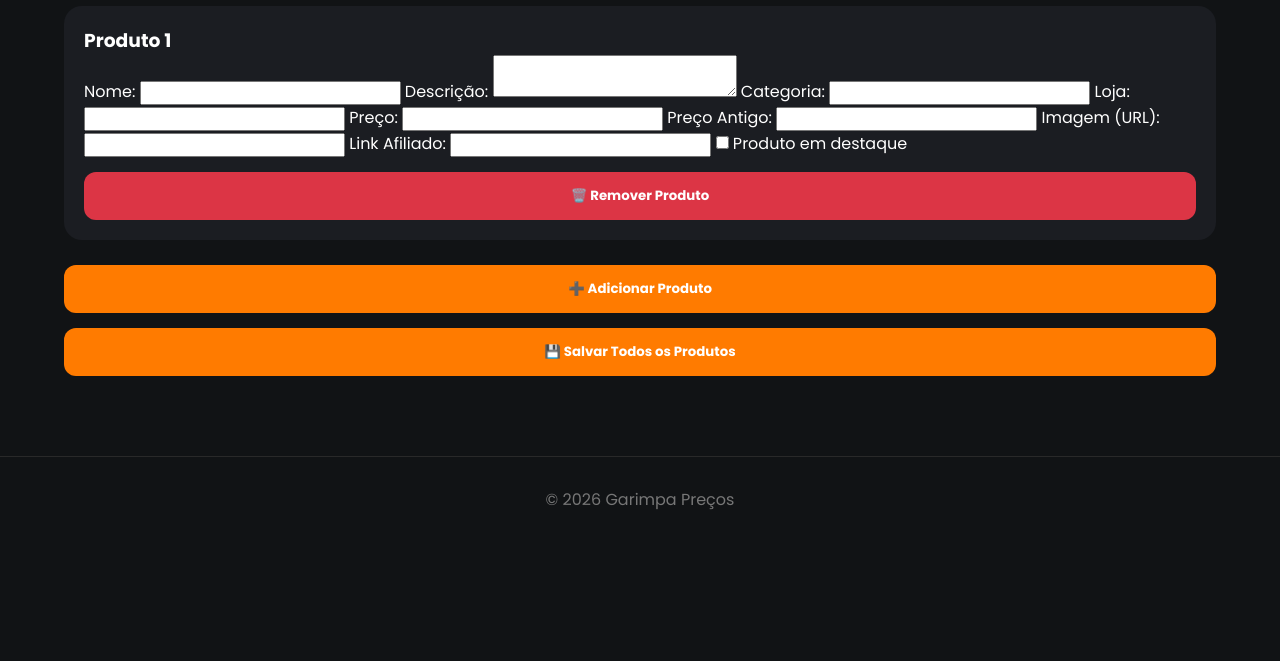
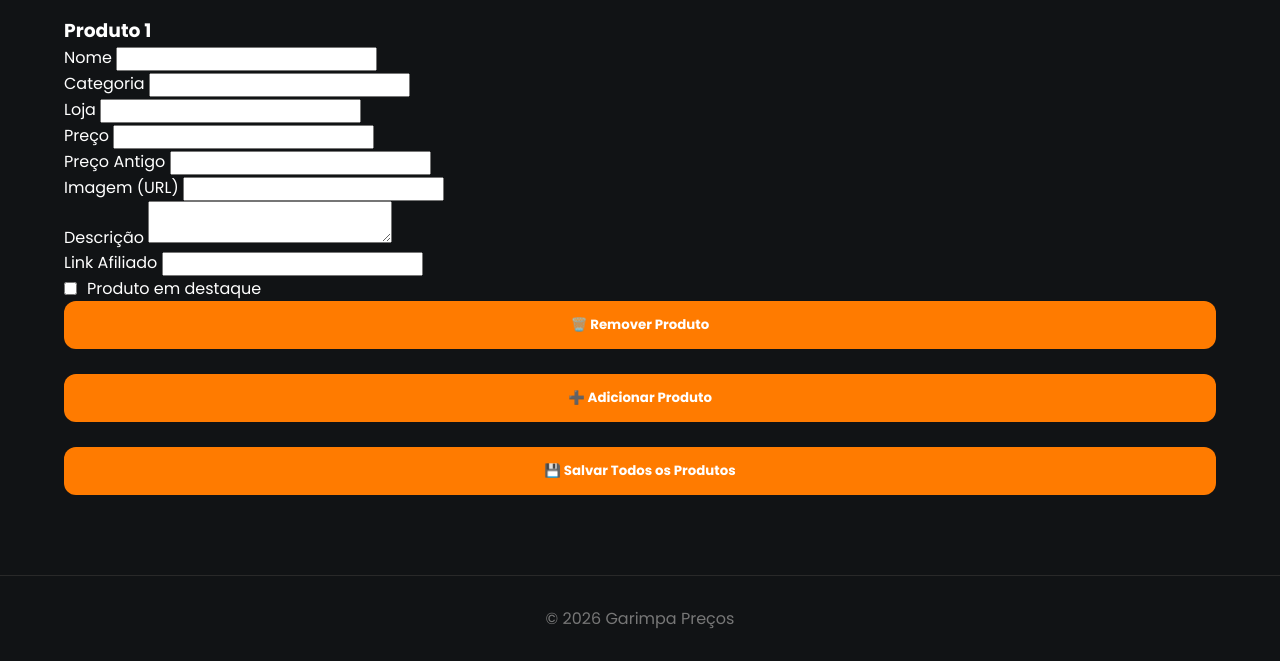
Before and after one commit to PlayerBuuzz/Garimpaprecosnet5, a plain HTML site: page lancarproduto.html in a window 1280 px wide. Shown: the part 220-881 px from the top of the page. Before the commit the page ends 800 px from the top, so only its background shows below. Drawn offline with Linux system fonts and the light colour scheme.

Commit message:
Update lancarproduto.html

```diff
--- a/lancarproduto.html
+++ b/lancarproduto.html
@@ -1,14 +1,16 @@
 <!DOCTYPE html>
 <html lang="pt-BR">
+
 <head>
     <meta charset="UTF-8">
     <meta name="viewport" content="width=device-width, initial-scale=1.0">
-  <title>Lançar Produto - Garimpa Preços</title>
+    <title>Cadastrar Produtos - Garimpa Preços</title>
 
     <link rel="stylesheet" href="style.css">
 
     <link rel="preconnect" href="https://fonts.googleapis.com">
-  <link href="https://fonts.googleapis.com/css2?family=Poppins:wght@300;400;500;600;700&display=swap" rel="stylesheet">
+    <link href="https://fonts.googleapis.com/css2?family=Poppins:wght@300;400;500;600;700&display=swap"
+        rel="stylesheet">
 </head>
 
 <body>
@@ -20,7 +22,7 @@
         </div>
     </header>
 
-<main style="width:90%;margin:40px auto;">
+    <main>
 
         <h2 class="titulo">Cadastrar Produtos</h2>
 
@@ -28,70 +30,78 @@
 
             <div id="listaProdutos">
 
-<div class="card-produto produto-item" style="padding:20px;margin-bottom:25px;">
+                <div class="produto-item">
 
                     <h3>Produto 1</h3>
 
-<label>Nome:</label>
+                    <div class="campo">
+                        <label>Nome</label>
                         <input type="text" name="nome[]" required>
+                    </div>
 
-<label>Descrição:</label>
+                    <div class="campo">
+                        <label>Categoria</label>
+                        <input type="text" name="categoria[]" required>
+                    </div>
+
+                    <div class="campo">
+                        <label>Loja</label>
+                        <input type="text" name="loja[]" required>
+                    </div>
+
+                    <div class="campo">
+                        <label>Preço</label>
+                        <input type="number" name="preco[]" step="0.01" required>
+                    </div>
+
+                    <div class="campo">
+                        <label>Preço Antigo</label>
+                        <input type="number" name="precoAntigo[]" step="0.01">
+                    </div>
+
+                    <div class="campo">
+                        <label>Imagem (URL)</label>
+                        <input type="text" name="imagem[]">
+                    </div>
+
+                    <div class="campo campo-full">
+                        <label>Descrição</label>
                         <textarea name="descricao[]" required></textarea>
+                    </div>
 
-<label>Categoria:</label>
-<input type="text" name="categoria[]" required>
+                    <div class="campo campo-full">
+                        <label>Link Afiliado</label>
+                        <input type="text" name="afiliado[]">
+                    </div>
 
-<label>Loja:</label>
-<input type="text" name="loja[]" required>
-
-<label>Preço:</label>
-<input type="number" name="preco[]" step="0.01" required>
-
-<label>Preço Antigo:</label>
-<input type="number" name="precoAntigo[]" step="0.01">
-
-<label>Imagem (URL):</label>
-<input type="text" name="imagem[]">
-
-<label>Link Afiliado:</label>
-<input type="text" name="afiliado[]">
-
-<label>
+                    <div class="campo campo-full">
+                        <label style="display:flex;align-items:center;gap:10px;">
                             <input type="checkbox" name="destaque[]">
                             Produto em destaque
                         </label>
+                    </div>
 
-<button
-type="button"
-class="removerProduto btnOferta"
-style="background:#dc3545;margin-top:15px;">
+                    <div class="acoes">
+                        <button type="button" class="btnOferta removerProduto">
                             🗑️ Remover Produto
                         </button>
+                    </div>
 
                 </div>
 
             </div>
 
-<div style="display:flex;gap:15px;flex-wrap:wrap;margin-top:20px;">
+            <br>
 
-<button
-type="button"
-id="addProduto"
-class="btnOferta">
-
+            <button type="button" class="btnOferta" id="addProduto">
                 ➕ Adicionar Produto
-
             </button>
 
-<button
-type="submit"
-class="btnOferta">
+            <br><br>
 
+            <button type="submit" class="btnOferta">
                 💾 Salvar Todos os Produtos
-
             </button>
-
-</div>
 
         </form>
 
@@ -115,31 +125,37 @@ document.getElementById("addProduto").addEventListener("click", () => {
 
             novo.querySelector("h3").textContent = "Produto " + contador;
 
-    novo.querySelectorAll("input, textarea").forEach(campo => {
+            novo.querySelectorAll("input").forEach(campo => {
 
-        if(campo.type==="checkbox"){
-            campo.checked=false;
-        }else{
-            campo.value="";
+                if (campo.type == "checkbox") {
+
+                    campo.checked = false;
+
+                } else {
+
+                    campo.value = "";
+
                 }
 
             });
+
+            novo.querySelectorAll("textarea").forEach(campo => campo.value = "");
 
             document.getElementById("listaProdutos").appendChild(novo);
 
         });
 
-document.addEventListener("click",function(e){
+        document.addEventListener("click", function (e) {
 
-    if(e.target.classList.contains("removerProduto")){
+            if (e.target.classList.contains("removerProduto")) {
 
-        const produtos=document.querySelectorAll(".produto-item");
+                const produtos = document.querySelectorAll(".produto-item");
 
-        if(produtos.length>1){
+                if (produtos.length > 1) {
 
                     e.target.closest(".produto-item").remove();
 
-        }else{
+                } else {
 
                     alert("É necessário manter pelo menos um produto.");
 
@@ -154,4 +170,5 @@ document.addEventListener("click",function(e){
     <script type="module" src="cadastrar.js"></script>
 
 </body>
+
 </html>
```
Lines whose indentation alone changed are shown as unchanged.
